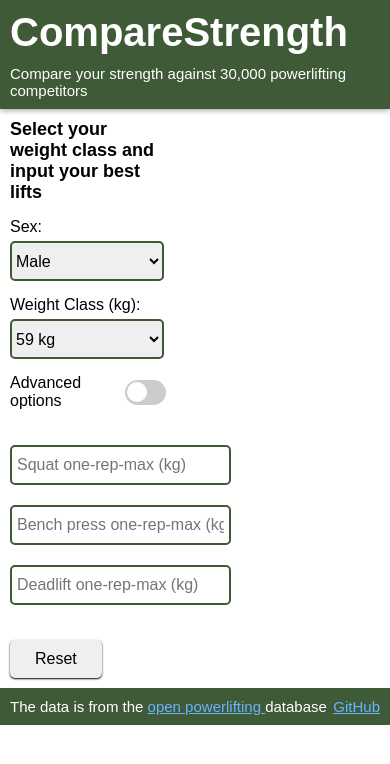
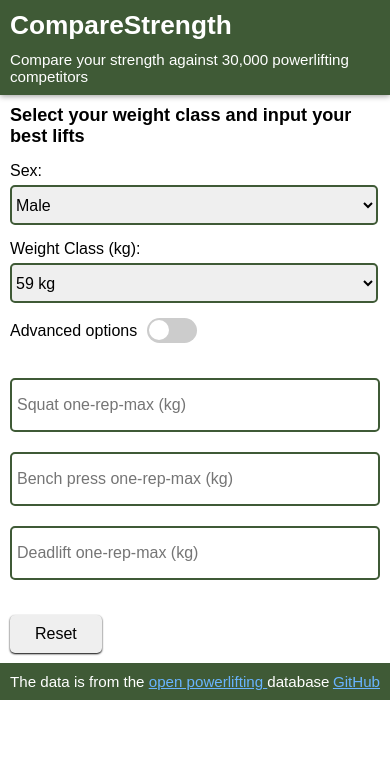
Before and after one commit to ViHak/compare-strength, a Python web app: template templates/index.html in a window 390 px wide. Shown: the top 764 px of the page. Run offline with Jinja, Linux system fonts and the light colour scheme; the template is opened without the code that fills it, so the values that code supplies are empty; some libraries are stand-ins or nearby versions.

Commit message:
Cleaning, responsive sizing, refactoring

```diff
--- a/static/css/main.css
+++ b/static/css/main.css
@@ -7,6 +7,11 @@ body {
     font-family: sans-serif;
 }
 
+html, body {
+    max-width: 100%;
+    overflow-x: hidden;
+}
+
 a:visited{
     color:#45c1ff;
 }
@@ -14,16 +19,21 @@ a{
     color:#69b4ff;
 }
 
-html, body {
-    max-width: 100%;
-    overflow-x: hidden;
+p{
+    margin:0;
+    font-size:clamp(1.5rem, 0.191vw + 1.439rem, 1.7rem);
 }
 
-p{
+h1, h2, h3{
     margin:0;
-    font-size:1.6rem;
 }
 
+h1{
+    font-size:clamp(2.6rem, 0.382vw + 2.478rem, 3rem);
+}
+h2{
+    font-size:clamp(1.8rem, 0.191vw + 1.739rem, 2rem);
+}
 
 .main-section{
     padding: 1rem;
@@ -56,13 +66,6 @@ p{
     row-gap:10px;
 }
 
-select{
-    font-size:1.6rem;
-    height:40px;
-    border-radius:5px;
-    border: 2px solid #3f5a36;
-}
-
 .input-box input{
     font-size:1.6rem;
     border: 2px solid #3f5a36;
@@ -75,6 +78,13 @@ select{
 
 input:hover{
     box-shadow: 0px 0px 3px 1px #3f5a36;
+}
+
+select{
+    font-size:1.6rem;
+    height:4rem;
+    border-radius:5px;
+    border: 2px solid #3f5a36;
 }
 
 .result-box{
@@ -97,15 +107,6 @@ input:hover{
     color:white;
 }
 
-h1, h2, h3{
-    margin:0;
-}
-
-.wrapper-title h2{
-    margin-top:0;
-    font-size:2rem;
-}
-
 .footer{
     background-color: #3f5a36;
     width: 100%;
@@ -116,7 +117,6 @@ h1, h2, h3{
     justify-content:space-between;
 }
 
-
 .button-wrapper button{
     cursor:pointer;
     border-radius:5px;
@@ -124,8 +124,8 @@ h1, h2, h3{
     box-shadow:0px 1px 2px 0px black;
     font-size:1.6rem;
     transition: 0.2s ease;
+    padding: 10px 25px;
 }
-
 
 .button-wrapper button:hover{
     background-color:#dbd7d7;
@@ -136,10 +136,6 @@ h1, h2, h3{
     margin-top:2em;
 }
 
-button{
-    padding: 10px 25px;
-}
-
 select{
     cursor: pointer;
 }
@@ -148,17 +144,12 @@ select{
     display:none;
 }
 
-.division{
+.percentile, .division{
     visibility: hidden;
     display:none;
 }
 
-.percentile{
-    visibility: hidden;
-    display:none;
-}
-
-.advanced-options-toggle{
+.advanced-options-toggle__wrapper{
     display: flex;
     align-items: center;
     gap:10px;
@@ -171,9 +162,9 @@ select{
     opacity: 0;
     width: 0;
     height: 0;
-  }
+}
 
-.switch {
+.toggle-switch {
     position: relative;
     display: inline-block;
     width: 50px;
@@ -183,48 +174,32 @@ select{
     transition: background-color 0.2s;
   }
 
-  .switch::after {
+  .toggle-switch::after {
     content: "";
     position: absolute;
     top: 2px;
     left: 2px;
-    width: 20px;
-    height: 20px;
+    width: 2rem;
+    height: 2rem;
     background: white;
     border-radius: 50%;
     transition: transform 0.2s;
   }
 
-  #toggle:checked + .switch {
+  #toggle:checked + .toggle-switch {
     background: #4CAF50;
   }
 
-  #toggle:checked + .switch::after {
+  #toggle:checked + .toggle-switch::after {
     transform: translateX(25px);
   }
 
-
 @media only screen and (max-device-width:1240px){
-    .wrapper{
-        width:90vw;
+    .container{
+        width:100%;
     }
     .input-wrapper{
         display: grid;
-        margin-top: 20px;
+        margin-top: 2rem;
     }
-    .result-box{
-        box-sizing:border-box;
-    }
-    .wrapper-title h2{
-        margin-top:0;
-        font-size:1.8rem;
-    }
-    .input{
-        box-sizing:border-box;
-    }
-    p{
-        font-size:1.5rem;
-    }
-
-
 }
--- a/templates/index.html
+++ b/templates/index.html
@@ -11,7 +11,6 @@
 
 {% block body %}
 
-
 <header class = "navbar">
   <h1>CompareStrength</h1>
   <p>Compare your strength against 30,000 powerlifting competitors</p>
@@ -19,7 +18,7 @@
 
 <section class = "main-section">
   <div class ="container">
-    <div class = "wrapper-title">
+    <div class = "title-wrapper">
       <h2>Select your weight class and input your best lifts</h2>
     </div>
     <form>
@@ -56,10 +55,10 @@
           </select>
         </fieldset>
       </form>
-    <div class="advanced-options-toggle">
+    <div class="advanced-options-toggle__wrapper">
       <label for="toggle" class="toggle-label">Advanced options</label>
-      <input id="toggle" type="checkbox" />
-      <label for="toggle" class="switch"></label>
+      <input id="toggle" type="checkbox"/>
+      <label for="toggle" class="toggle-switch"></label>
     </div>
     </div>
       <div class = "input-wrapper">
```
